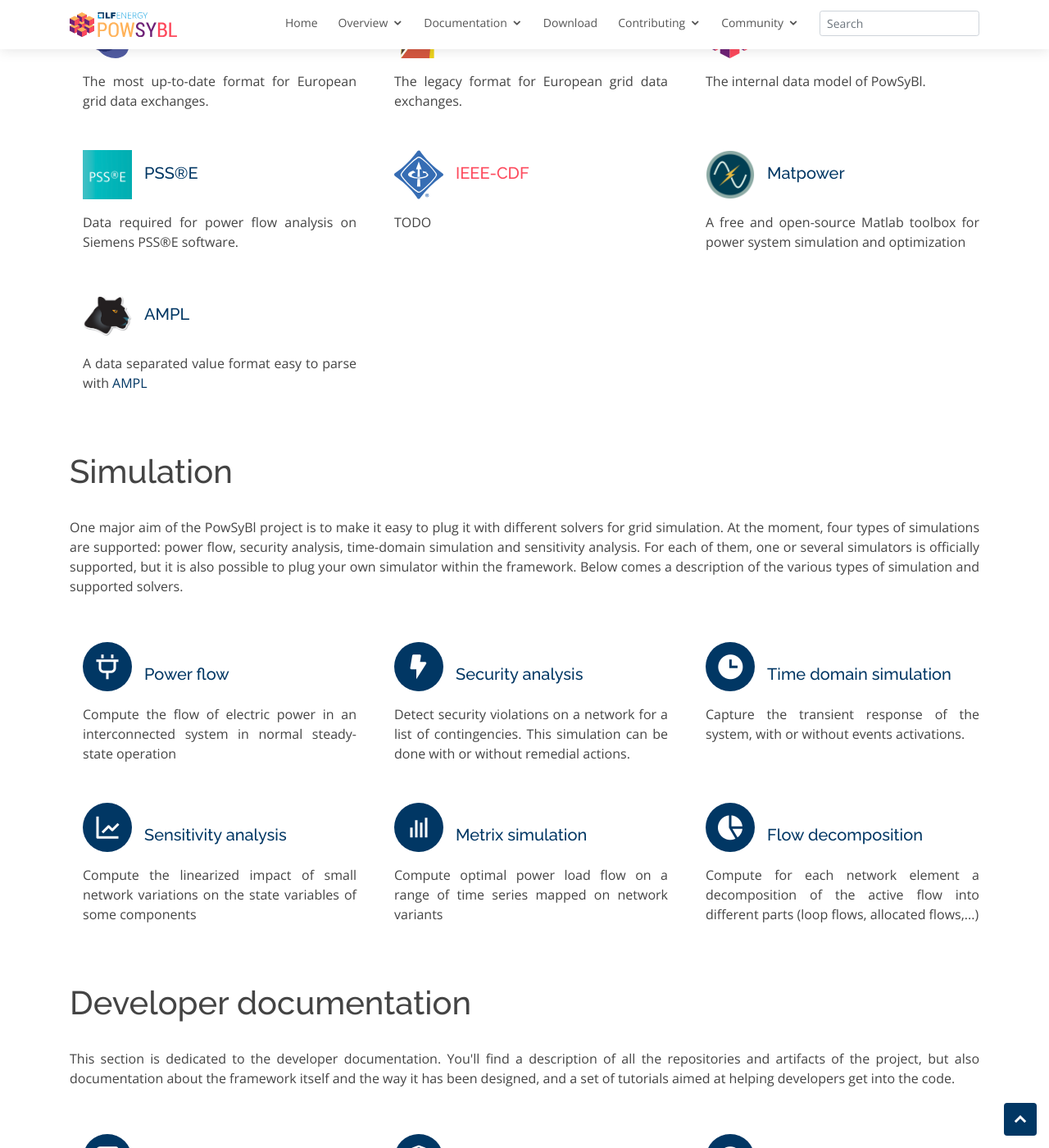
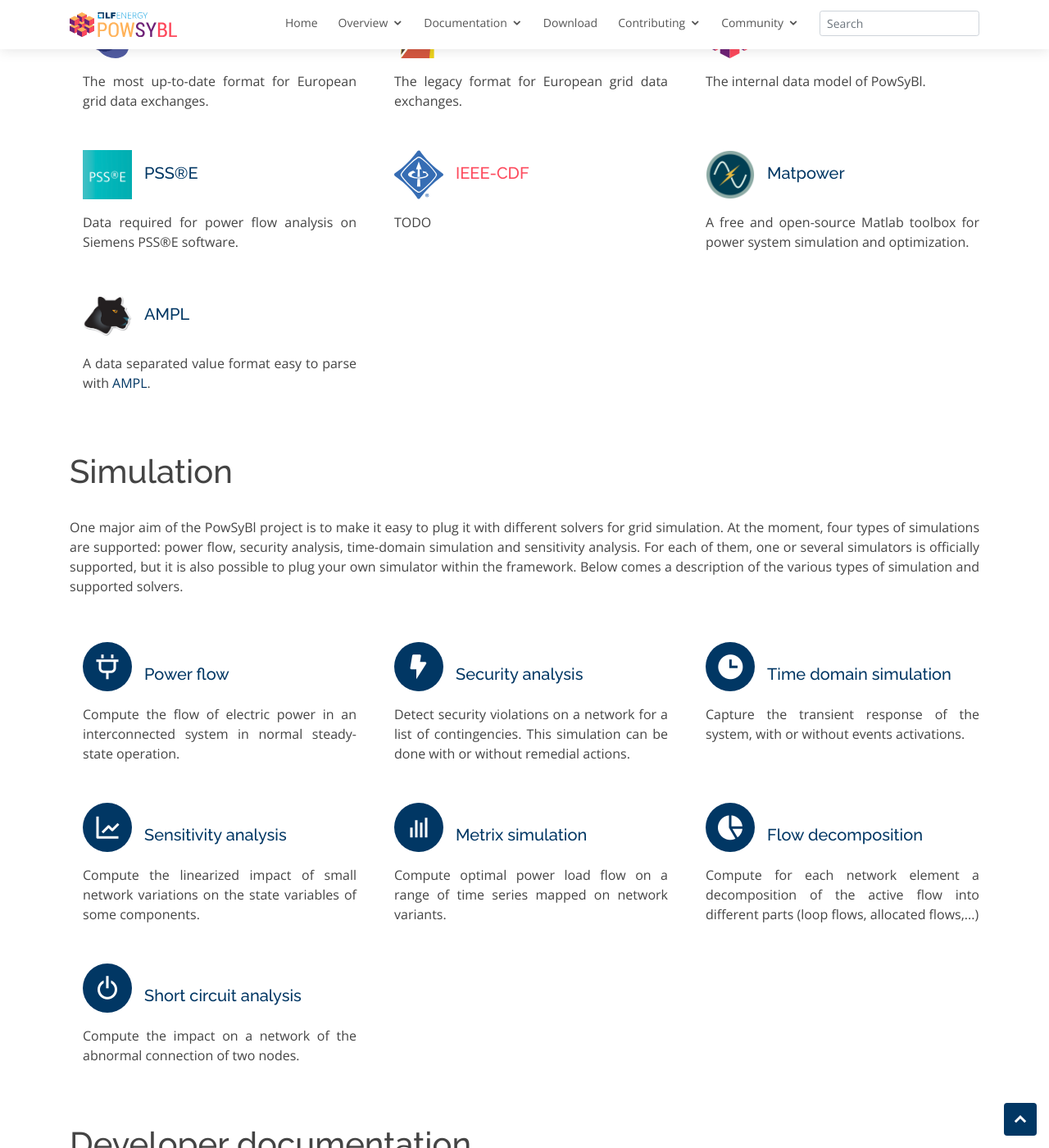
Before and after one commit to powsybl/powsybl.github.io, a Jekyll site: the page built from pages/documentation/index.html, in a window 1280 px wide and 1400 px high, scrolled down 1497 px. Shown: the whole window at 82% size. Built offline with Jekyll 4.4.1, drawn with Linux system fonts in a browser that asks for light colours; some of the changed text lies outside the part shown.

Commit message:
Add short circuit API documentation (#281)
Signed-off-by: Coline PILOQUET <coline.piloquet@rte-france.com>

```diff
--- a/pages/documentation/index.html
+++ b/pages/documentation/index.html
@@ -119,7 +119,7 @@
                         <em class="doc-icon align-self-start bx bxs-extension"></em>Grid extension
                     </a>
                 </h5>
-                <div class="documentation_descr">Learn about the way to attach additional data to the grid components using extensions</div>
+                <div class="documentation_descr">Learn about the way to attach additional data to the grid components using extensions.</div>
             </div>
         </div>
     </div>
@@ -238,7 +238,7 @@
                         <img class="doc-icon align-self-start" src="/assets/img/logos/matpower_logo.png" alt="">Matpower
                     </a>
                 </h5>
-                <div class="documentation_descr">A free and open-source Matlab toolbox for power system simulation and optimization</div>
+                <div class="documentation_descr">A free and open-source Matlab toolbox for power system simulation and optimization.</div>
             </div>
         </div>
     </div>
@@ -252,7 +252,7 @@
                         <img class="doc-icon align-self-start" src="/assets/img/logos/AMPL-logo.jpg" alt="">AMPL
                     </a>
                 </h5>
-                <div class="documentation_descr">A data separated value format easy to parse with <a href="https://ampl.com/">AMPL</a></div>
+                <div class="documentation_descr">A data separated value format easy to parse with <a href="https://ampl.com/">AMPL</a>.</div>
             </div>
         </div>
     </div>
@@ -274,7 +274,7 @@
                         <em class="doc-icon align-self-start bx bx-plug"></em>Power flow
                     </a>
                 </h5>
-                <div class="documentation_descr">Compute the flow of electric power in an interconnected system in normal steady-state operation</div>
+                <div class="documentation_descr">Compute the flow of electric power in an interconnected system in normal steady-state operation.</div>
             </div>
         </div>
     </div>
@@ -316,7 +316,7 @@
                         <em class="doc-icon align-self-start bx bx-line-chart"></em>Sensitivity analysis
                     </a>
                 </h5>
-                <div class="documentation_descr">Compute the linearized impact of small network variations on the state variables of some components</div>
+                <div class="documentation_descr">Compute the linearized impact of small network variations on the state variables of some components.</div>
             </div>
         </div>
     </div>
@@ -330,7 +330,7 @@
                         <em class="doc-icon align-self-start bx bx-bar-chart"></em>Metrix simulation
                     </a>
                 </h5>
-                <div class="documentation_descr">Compute optimal power load flow on a range of time series mapped on network variants</div>
+                <div class="documentation_descr">Compute optimal power load flow on a range of time series mapped on network variants.</div>
             </div>
         </div>
     </div>
@@ -345,6 +345,20 @@
                     </a>
                 </h5>
                 <div class="documentation_descr">Compute for each network element a decomposition of the active flow into different parts (loop flows, allocated flows,...)</div>
+            </div>
+        </div>
+    </div>
+
+    <!-- Short circuit analysis -->
+    <div class="col-lg-4 col-sm-6 my-2">
+        <div class="media documentation_item">
+            <div class="media-body">
+                <h5>
+                    <a class="documentation_title" href="simulation/shortcircuitanalysis">
+                        <em class="doc-icon align-self-start bx bx-power-off"></em>Short circuit analysis
+                    </a>
+                </h5>
+                <div class="documentation_descr">Compute the impact on a network of the abnormal connection of two nodes. </div>
             </div>
         </div>
     </div>
```
Also changed, not shown: pages/documentation/developer/api_guide/index.md (+1 -0 lines), pages/documentation/developer/api_guide/short-circuit.md (added, +15 -0 lines), pages/documentation/simulation/shortcircuitanalysis/index.md (added, +211 -0 lines).
